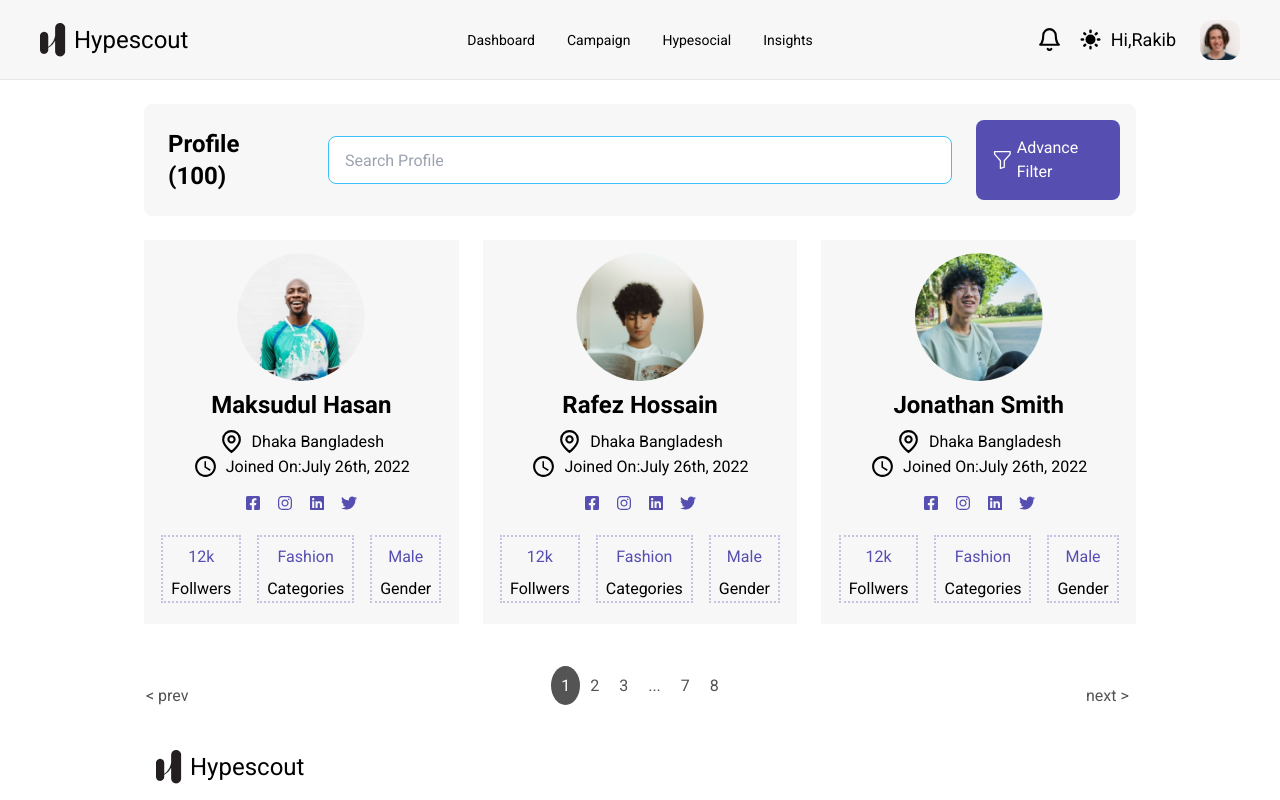
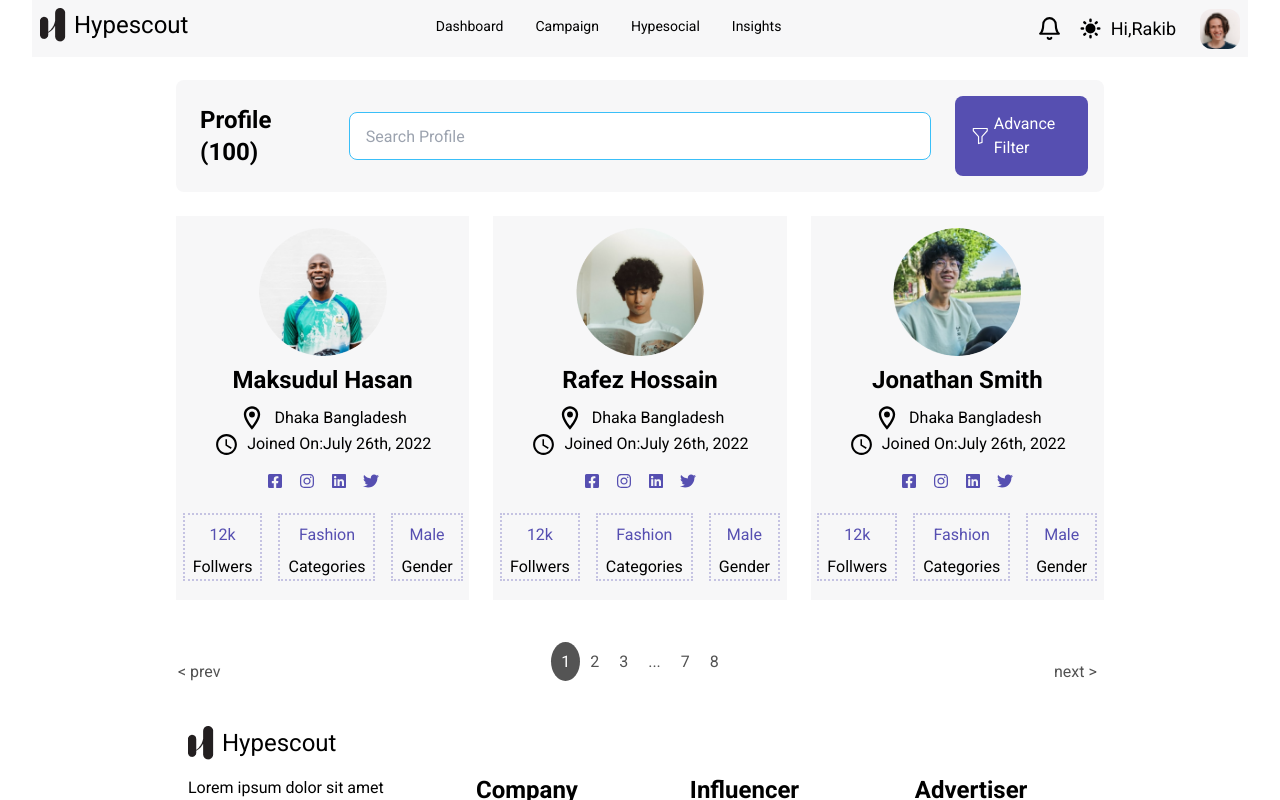
Before and after one commit to LiponRoy/decent-dashboard, a Next.js app: page / in a window 1280 px wide. Shown: the top 800 px of the page. Built offline with nearby package versions, Linux system fonts and the light colour scheme.

Commit message:
navbar updated

```diff
--- a/pages/getInitialTheme.js
+++ b/pages/getInitialTheme.js
@@ -1,34 +1,34 @@
-import react from 'react';
+// import react from 'react';
 
-const getInitialTheme = () => {
-	if (typeof window !== 'undefined' && window.localStorage) {
-		const storedPrefs = window.localStorage.getItem('current-theme');
-		if (typeof storedPrefs === 'string') {
-			return storedPrefs;
-		}
-		if (window.matchMedia('(prefers-color-scheme: dark)').matches) {
-			return 'dark';
-		}
-	}
-	return 'light';
-};
+// const getInitialTheme = () => {
+// 	if (typeof window !== 'undefined' && window.localStorage) {
+// 		const storedPrefs = window.localStorage.getItem('current-theme');
+// 		if (typeof storedPrefs === 'string') {
+// 			return storedPrefs;
+// 		}
+// 		if (window.matchMedia('(prefers-color-scheme: dark)').matches) {
+// 			return 'dark';
+// 		}
+// 	}
+// 	return 'light';
+// };
 
-export const ThemeProvider = ({ initialTheme, children }) => {
-	const [theme, setTheme] = React.useState(getInitialTheme);
-	const checkTheme = existing => {
-		const root = window.document.documentElement;
-		const isDark = existing === 'dark';
-		root.classList.remove(isDark ? 'light' : 'dark');
-		root.classList.add(existing);
-		localStorage.setItem('current-theme', existing);
-		if (initialTheme) {
-			checkTheme(initialTheme);
-		}
-		react.useEffect(() => {
-			checkTheme(initialTheme);
-		}, [theme]);
-		return <ThemeContext.Provider value={{ theme, setTheme }}>(children)</ThemeContext.Provider>;
-	};
-};
+// export const ThemeProvider = ({ initialTheme, children }) => {
+// 	const [theme, setTheme] = React.useState(getInitialTheme);
+// 	const checkTheme = existing => {
+// 		const root = window.document.documentElement;
+// 		const isDark = existing === 'dark';
+// 		root.classList.remove(isDark ? 'light' : 'dark');
+// 		root.classList.add(existing);
+// 		localStorage.setItem('current-theme', existing);
+// 		if (initialTheme) {
+// 			checkTheme(initialTheme);
+// 		}
+// 		react.useEffect(() => {
+// 			checkTheme(initialTheme);
+// 		}, [theme]);
+// 		return <ThemeContext.Provider value={{ theme, setTheme }}>(children)</ThemeContext.Provider>;
+// 	};
+// };
 
-export const ThemeContext = React.createContext();
+// export const ThemeContext = React.createContext();
--- a/pages/main.js
+++ b/pages/main.js
@@ -6,7 +6,7 @@ import styles from '../styles/Home.module.css';
 
 import { FaAlignJustify, FaFacebookSquare, FaInstagram, FaLinkedin, FaTwitter } from 'react-icons/fa';
 import { GrLocation } from 'react-icons/gr';
-import { MdOutlineWatchLater } from 'react-icons/md';
+import { MdOutlineWatchLater, MdOutlineLocationOn } from 'react-icons/md';
 import { BiLeftArrowAlt, BiRightArrowAlt } from 'react-icons/bi';
 import ReactPaginate from 'react-paginate';
 
@@ -40,7 +40,7 @@ const Main = ({ dark }) => {
 								</div>
 								<span className={`text-2xl font-bold my-2 ${dark ? ' text-white' : ' text-black'}`}>{value.name}</span>
 								<div className=' flex flex-row items-center'>
-									<GrLocation className={dark ? ' mr-2 ' : ' mr-2'} size={25}></GrLocation>
+									<MdOutlineLocationOn className={dark ? ' mr-2 ' : ' mr-2'} size={28}></MdOutlineLocationOn>
 									<span>{value.location}</span>
 								</div>
 								<div className=' flex flex-row items-center'>
--- a/pages/navbar.js
+++ b/pages/navbar.js
@@ -25,17 +25,17 @@ const Navbar = ({ darkMode, dark }) => {
 		window.addEventListener('scroll', handleShadow);
 	}, []);
 	return (
-		<div>
-			<div className={dark ? ' w-full h-20 shadow-lg bg-darkBgColor text-white border-b-[1px] border-t-orange-700 z-[100]' : 'w-full h-20  bg-primaryColor text-black border-b-[1px] border-t-orange-700 z-[100]'}>
-				<div className='mx-2 md:mx-6 md:mx-36 h-full'>
-					<div className='h-full w-full flex justify-between  px-4'>
-						<div className='h-full flex justify-start items-center flex-1 '>
+		<div className='w-full h-20 '>
+			<div className={dark ? ' shadow-lg bg-darkBgColor text-white z-[100]' : ' bg-primaryColor text-black  z-[100]'}>
+				<div className=' h-full '>
+					<div className='h-full w-full flex justify-between  p-2'>
+						<div className='h-full flex justify-start items-center '>
 							<div className='flex justify-center items-center'>
 								<img src={`${dark ? './img/logo2.png' : './img/logo.png'}`} alt='no img' srcset='' />
 								<span className='text-sm md:text-2xl ml-2'>Hypescout</span>
 							</div>
 						</div>
-						<div className=' hidden md:flex justify-center items-center flex-1 h-full gap-4 '>
+						<div className=' hidden md:flex justify-center items-center  h-full gap-4 '>
 							<Link href='/#heading'>
 								<span className=' cursor-pointer hover:text-white hover:bg-slate-800 hover:p-2 hover:rounded-lg text-sm m-2'>Dashboard</span>
 							</Link>
@@ -49,7 +49,7 @@ const Navbar = ({ darkMode, dark }) => {
 								<span className=' cursor-pointer hover:text-white hover:bg-slate-800 hover:p-2 hover:rounded-lg text-sm m-2'>Insights</span>
 							</Link>
 						</div>
-						<div className=' h-full flex justify-end items-center flex-1 gap-4 '>
+						<div className=' h-full flex justify-end items-center  gap-4 '>
 							<div className='flex justify-center items-center'>
 								<FiBell size={25} className='m-2'></FiBell>
 								{dark ? <HiMoon onClick={darkMode} size={25} className='m-2 cursor-pointer'></HiMoon> : <HiSun onClick={darkMode} size={25} className='m-2 cursor-pointer'></HiSun>}
@@ -60,7 +60,7 @@ const Navbar = ({ darkMode, dark }) => {
 										<img src='./img/rakib.png' />
 									</div>
 								</div>
-								<div className='md:hidden m-2'>
+								<div className='md:hidden '>
 									<span onClick={sideMe} className=' cursor-pointer  text-2xl'>
 										{sideBar ? <FaRegWindowClose></FaRegWindowClose> : <FaAlignJustify></FaAlignJustify>}
 									</span>
--- a/pages/searchField.js
+++ b/pages/searchField.js
@@ -3,19 +3,20 @@ import { BsFunnel } from 'react-icons/bs';
 const SearchField = ({ dark }) => {
 	return (
 		<div>
-			<div className={`m-6 mx-8 md:mx-36 rounded-lg ${dark ? 'bg-darkBgColor text-primaryColor' : ' bg-primaryColor text-black'}`}>
+			<div className={`mx-8 md:mx-36 rounded-lg ${dark ? 'bg-darkBgColor text-primaryColor' : ' bg-primaryColor text-black'}`}>
 				<div className='flex flex-col md:flex-row  justify-between items-center p-4 rounded-lg'>
 					<div className='left  flex-1 text-2xl font-bold  m-2'>
 						<span className=' text-2xl md:mr-6'>Profile (100)</span>
 					</div>
 					<div className='middle w-[100%] md:w-[65%] flex-4  m-2'>
-						<input type='text' placeholder={`Search Profile`} class={`input  input-info w-full ${dark && ' bg-darkBgColor border-[1px] border-primaryColor'}`} />
+						<input type='text' placeholder={`Search Profile`} className={`input  input-info w-full ${dark && ' bg-darkBgColor border-[1px] border-primaryColor'}`} />
 					</div>
-					<div className='right  flex-1 md:ml-4'>
+					<div className='right relative  flex-1 md:ml-4'>
 						<div className=' bg-secondaryColor flex justify-center items-center p-4 rounded-lg cursor-pointer text-white'>
 							<BsFunnel className='text-2xl mr-1'></BsFunnel>
 							Advance Filter
 						</div>
+						{/* <div className='advanceMenu z-500 absolute h-[600px] w-[100%] bg-red-400'>Bangla</div> */}
 					</div>
 				</div>
 			</div>
--- a/pages/toggle.js
+++ b/pages/toggle.js
@@ -1,17 +1,17 @@
-import React from 'react';
-import { ThemeContext } from './getInitialTheme';
+// import React from 'react';
+// import { ThemeContext } from './getInitialTheme';
 
-const toggle = () => {
-	const [theme, setTheme] = React.useContext(ThemeContext);
-	return theme === 'dark' ? (
-		<>
-			<button onClick={() => setTheme(theme === 'dark' ? 'light' : 'dark')}>Bakom 1</button>
-		</>
-	) : (
-		<>
-			<button onClick={() => setTheme(theme === 'dark' ? 'light' : 'dark')}>Bakom 2</button>
-		</>
-	);
-};
+// const toggle = () => {
+// 	const [theme, setTheme] = React.useContext(ThemeContext);
+// 	return theme === 'dark' ? (
+// 		<>
+// 			<button onClick={() => setTheme(theme === 'dark' ? 'light' : 'dark')}>Bakom 1</button>
+// 		</>
+// 	) : (
+// 		<>
+// 			<button onClick={() => setTheme(theme === 'dark' ? 'light' : 'dark')}>Bakom 2</button>
+// 		</>
+// 	);
+// };
 
-export default toggle;
+// export default toggle;
--- a/styles/Home.module.css
+++ b/styles/Home.module.css
@@ -1,8 +1,10 @@
-/* .container {
+.container {
   padding: 0 2rem;
+  /* width: 100%; */
+
 }
 
-.main {
+/* .main {
   min-height: 100vh;
   padding: 4rem 0;
   flex: 1;
@@ -126,4 +128,5 @@
   .logo img {
     filter: invert(1);
   }
-} */
+}
+ */
```
